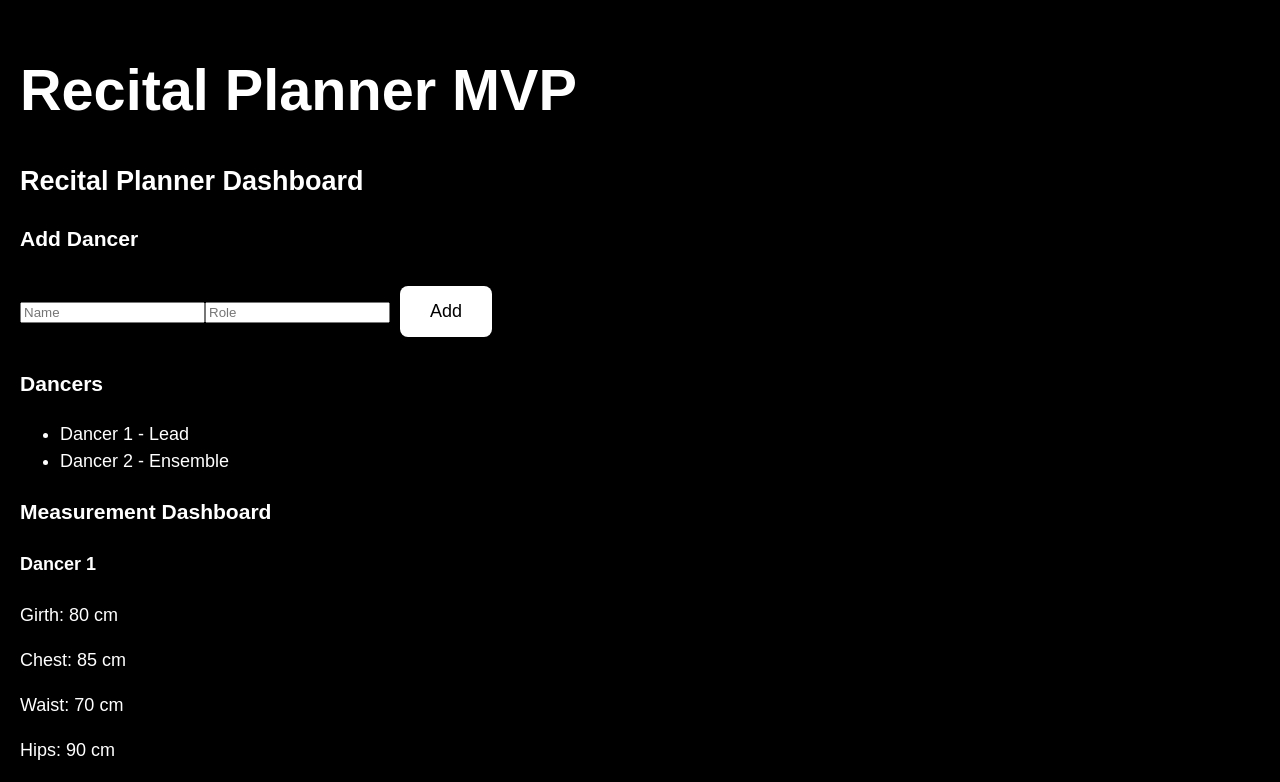
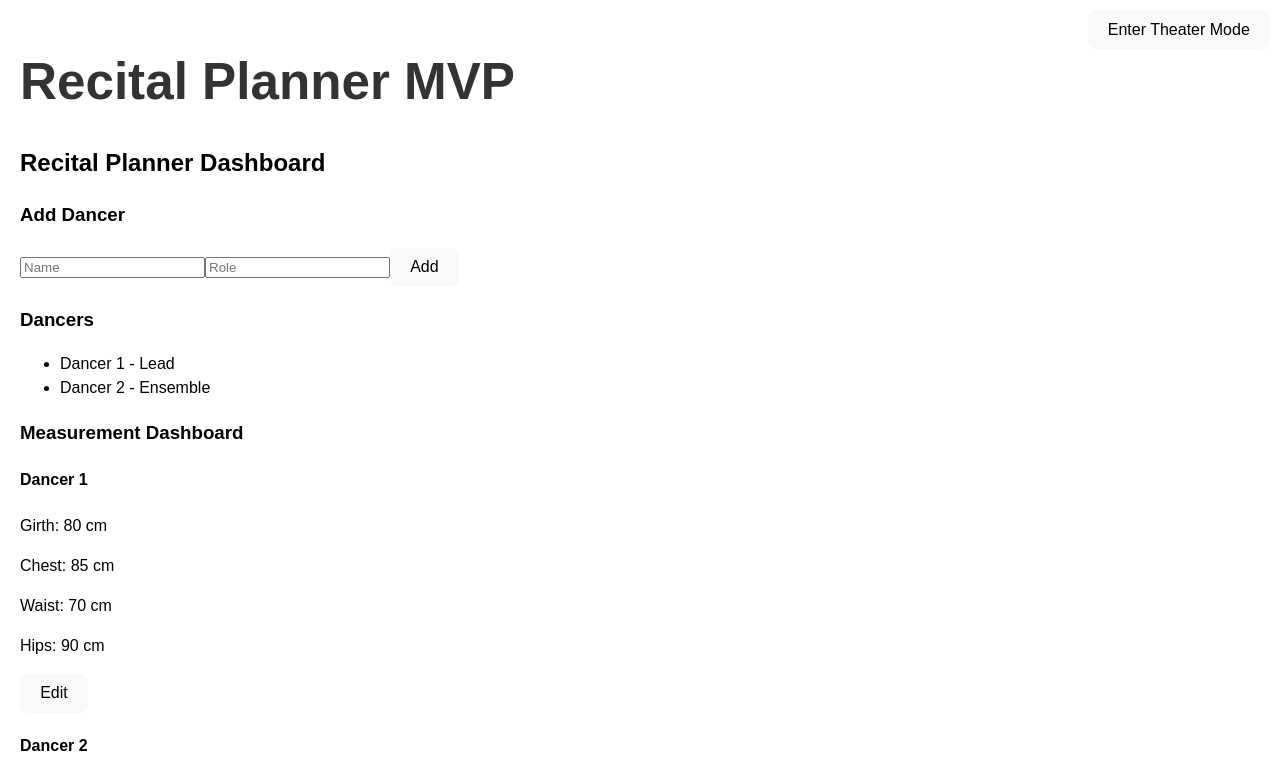
Before and after one commit to username1290/youcandance, a React (Vite) app: page / in a window 1280 px wide. Shown: the top 782 px of the page. Built offline with nearby package versions, Linux system fonts and the light colour scheme; no server answers.

Commit message:
Theater Mode == Start ==

```diff
--- a/src/App.css
+++ b/src/App.css
@@ -1,18 +1,31 @@
-/* Theater Mode: High contrast, accessible UI */
-body {
-  background-color: #000;
-  color: #fff;
+/* Normal Mode */
+.App {
+  background-color: #fff;
+  color: #000;
   font-family: Arial, sans-serif;
-  font-size: 18px;
-  margin: 0;
-  padding: 0;
-}
-
-.App {
+  font-size: 16px;
+  min-height: 100vh;
   padding: 20px;
 }
 
-.theater-mode {
+.App h1 {
+  color: #333;
+}
+
+/* Theater Mode */
+.App.theater-mode {
+  background-color: #000;
+  color: #fff;
+  font-size: 18px;
+}
+
+.App.theater-mode h1 {
+  color: #ff0;
+  font-size: 36px;
+  text-align: center;
+}
+
+.theater-mode .recital-planner-dashboard {
   background-color: #111;
   border: 2px solid #fff;
   padding: 20px;
@@ -20,28 +33,34 @@ body {
   border-radius: 8px;
 }
 
-.theater-mode h3 {
-  color: #ff0; /* Yellow for headings */
-  font-size: 24px;
+.theater-mode h2, .theater-mode h3 {
+  color: #ff0;
+  font-size: 28px;
 }
 
-.theater-mode p {
+.theater-mode p, .theater-mode li {
   font-size: 20px;
-  margin: 10px 0;
 }
 
-button {
+.theater-mode button {
   background-color: #fff;
   color: #000;
   border: none;
-  padding: 15px 30px; /* Min 44px touch target */
+  padding: 15px 30px;
   font-size: 18px;
   cursor: pointer;
   margin: 10px;
+  border-radius: 4px;
 }
 
-button:hover {
+.theater-mode button:hover {
   background-color: #ccc;
+}
+
+.toggle-theater {
+  position: absolute;
+  top: 10px;
+  right: 10px;
 }
 
 /* Conflict indicators */
--- a/src/App.jsx
+++ b/src/App.jsx
@@ -7,6 +7,7 @@ import './App.css';
 function App() {
   const [dancers, setDancers] = useState([]);
   const [conflicts, setConflicts] = useState([]);
+  const [theaterMode, setTheaterMode] = useState(false);
 
   useEffect(() => {
     // Placeholder: Load data from Google Sheets
@@ -31,7 +32,10 @@ function App() {
   };
 
   return (
-    <div className="App">
+    <div className={`App ${theaterMode ? 'theater-mode' : ''}`}>
+      <button onClick={() => setTheaterMode(!theaterMode)} className="toggle-theater">
+        {theaterMode ? 'Exit Theater Mode' : 'Enter Theater Mode'}
+      </button>
       <h1>Recital Planner MVP</h1>
       <RecitalPlannerDashboard dancers={dancers} conflicts={conflicts} onAddDancer={handleAddDancer} onUpdateDancer={handleUpdateDancer} />
     </div>
```
